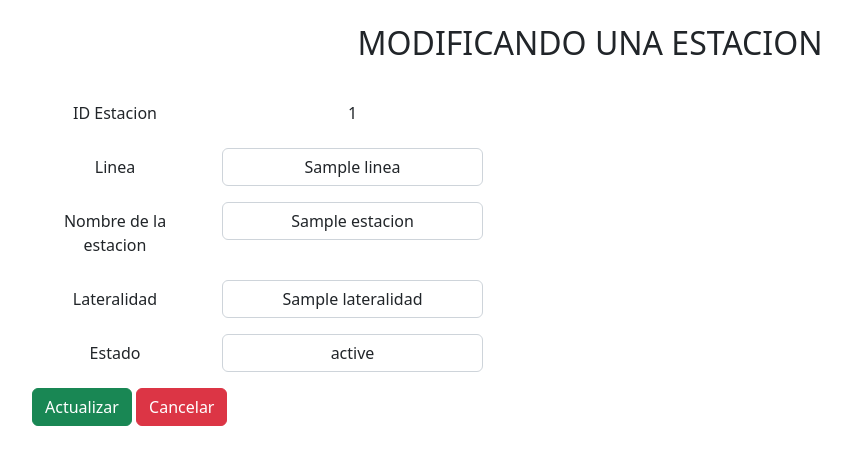
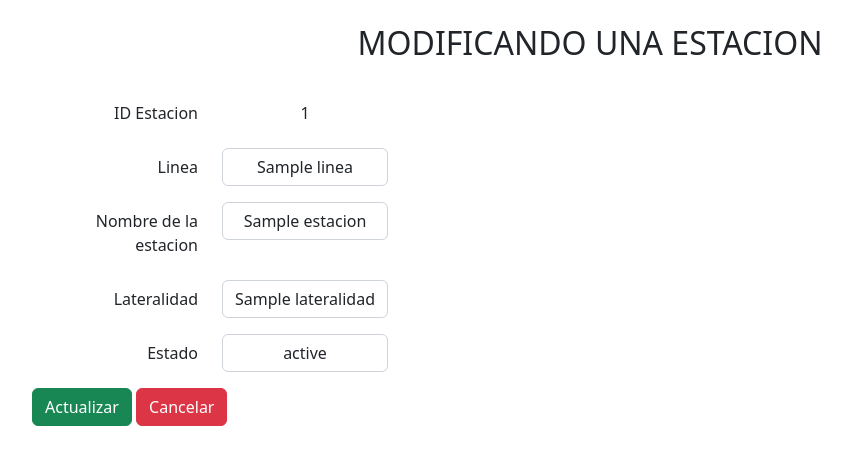
Before and after one commit to JorgeDuqueGomez/GestionPartes, a PHP site: page /view/estacion/edit.php?id=1 in a window 1280 px wide. Shown: the part 56-521 px from the top of the page, without its empty margins (50-901 px from the left). Run offline with PHP 8.4, Linux system fonts and the light colour scheme; tables that the repository leaves empty or names only in its code hold one stand-in row (values such as "Sample post"); some libraries are stand-ins or nearby versions.

Commit message:
Inicio CSS

```diff
--- a/controller/lineaCtrl.php
+++ b/controller/lineaCtrl.php
@@ -34,4 +34,7 @@ class lineaController
      public function showEstado(){
         return ($this->model->showEstado()) ? $this->model->showEstado() : false;
      }
+     public function getEstado(){
+        return ($this->model->getEstado()) ? $this->model->getEstado() : false;
+     }
 }
--- a/model/lineaMdl.php
+++ b/model/lineaMdl.php
@@ -53,4 +53,8 @@ class lineaModel
         $stament = $this->PDO->prepare("SELECT idEstado, nombreEstado FROM estado");
         return ($stament->execute()) ? $stament->fetchAll() : false;
     }
+    public function getEstado() {
+        $stament = $this->PDO->query("SELECT idEstado, nombreEstado FROM estado");
+        return $stament->fetchAll(PDO::FETCH_ASSOC);
+    }
 }
--- a/view/estacion/creat.php
+++ b/view/estacion/creat.php
@@ -1,6 +1,6 @@
 <?php
 require_once("../head/head.php");
-?>
+?>ss
 <br>
 <h2 class="text-center">AGREGAR UNA ESTACION</h2>
 <br>
--- a/view/estacion/edit.php
+++ b/view/estacion/edit.php
@@ -14,36 +14,36 @@ $user = $obj->show($_GET['id']);
     <form action="update.php" method="POST" autocomplete="off">
 
     <div class="mb-3 row">
-            <label class="col-sm-2 col-form-label text-center">ID Estacion</label>
-            <div class="col-sm-3">
+            <label class="col-sm-2 col-form-label text-end">ID Estacion</label>
+            <div class="col-sm-2">
                 <input type="text" name="id" class="form-control-plaintext text-center" id="inputPassword" value="<?= $user[0] ?>">
             </div>
         </div>
 
         <div class="mb-3 row">
-            <label class="col-sm-2 col-form-label text-center">Linea</label>
-            <div class="col-sm-3">
+            <label class="col-sm-2 col-form-label text-end">Linea</label>
+            <div class="col-sm-2">
                 <input type="text" name="linea" class="form-control text-center" id="inputPassword" value="<?= $user[1] ?>">
             </div>
         </div>
 
         <div class="mb-3 row">
-            <label class="col-sm-2 col-form-label text-center">Nombre de la estacion</label>
-            <div class="col-sm-3">
+            <label class="col-sm-2 col-form-label text-end">Nombre de la estacion</label>
+            <div class="col-sm-2">
                 <input type="text" name="nombre" class="form-control text-center" id="inputPassword" value="<?= $user[2] ?>">
             </div>
         </div>
 
         <div class="mb-3 row">
-            <label class="col-sm-2 col-form-label text-center">Lateralidad</label>
-            <div class="col-sm-3">
+            <label class="col-sm-2 col-form-label text-end">Lateralidad</label>
+            <div class="col-sm-2">
                 <input type="text" name="lateralidad" class="form-control text-center" id="inputPassword" value="<?= $user[3] ?>">
             </div>
         </div>
 
         <div class="mb-3 row">
-            <label class="col-sm-2 col-form-label text-center">Estado</label>
-            <div class="col-sm-3">
+            <label class="col-sm-2 col-form-label text-end">Estado</label>
+            <div class="col-sm-2">
                 <input type="text" name="estado" class="form-control text-center" id="inputPassword" value="<?= $user[4] ?>">
             </div>
         </div>
--- a/view/grupo/edit.php
+++ b/view/grupo/edit.php
@@ -13,21 +13,21 @@ $user = $obj->show($_GET['id']);
     <form action="update.php" method="POST" autocomplete="off">
 
     <div class="mb-3 row">
-            <label class="col-sm-2 col-form-label text-center">ID Grupo</label>
+            <label class="col-sm-2 col-form-label text-end">ID Grupo</label>
             <div class="col-sm-3">
                 <input type="text" name="idGrupo" class="form-control-plaintext text-center" id="inputPassword" value="<?= $user[0] ?>">
             </div>
         </div>
 
         <div class="mb-3 row">
-            <label class="col-sm-2 col-form-label text-center">Codigo del grupo</label>
+            <label class="col-sm-2 col-form-label text-end">Codigo del grupo</label>
             <div class="col-sm-3">
                 <input type="text" name="codigo" class="form-control text-center" id="inputPassword" value="<?= $user[1] ?>">
             </div>
         </div>
 
         <div class="mb-3 row">
-            <label class="col-sm-2 col-form-label text-center">Nombre del grupo</label>
+            <label class="col-sm-2 col-form-label text-end">Nombre del grupo</label>
             <div class="col-sm-3">
                 <input type="text" name="nombreGrupo" class="form-control text-center" id="inputPassword" value="<?= $user[2] ?>">
             </div>
```
Also changed, not shown: view/linea/creat.php (+7 -1 lines), view/linea/edit.php (+6 -14 lines).
